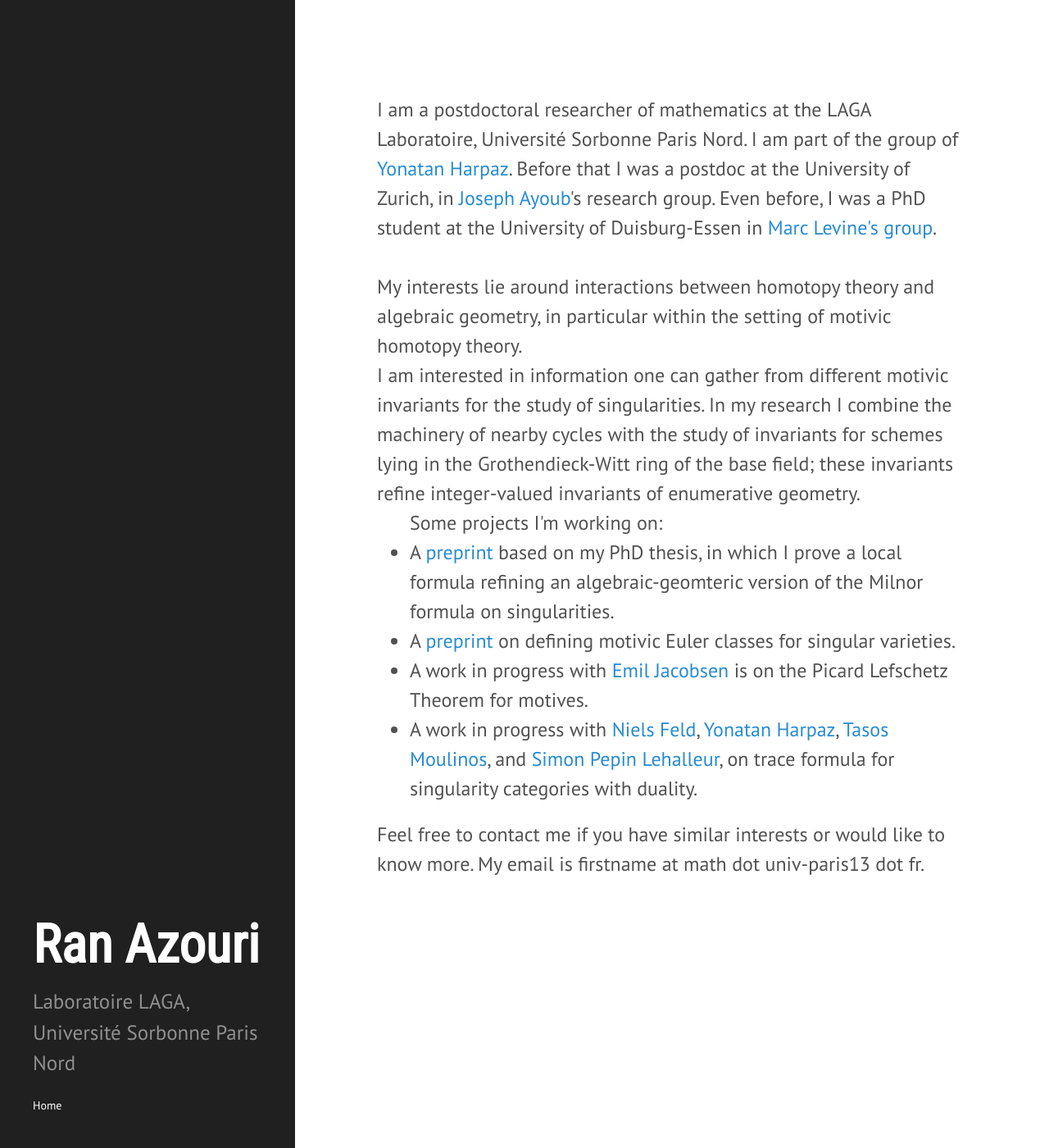
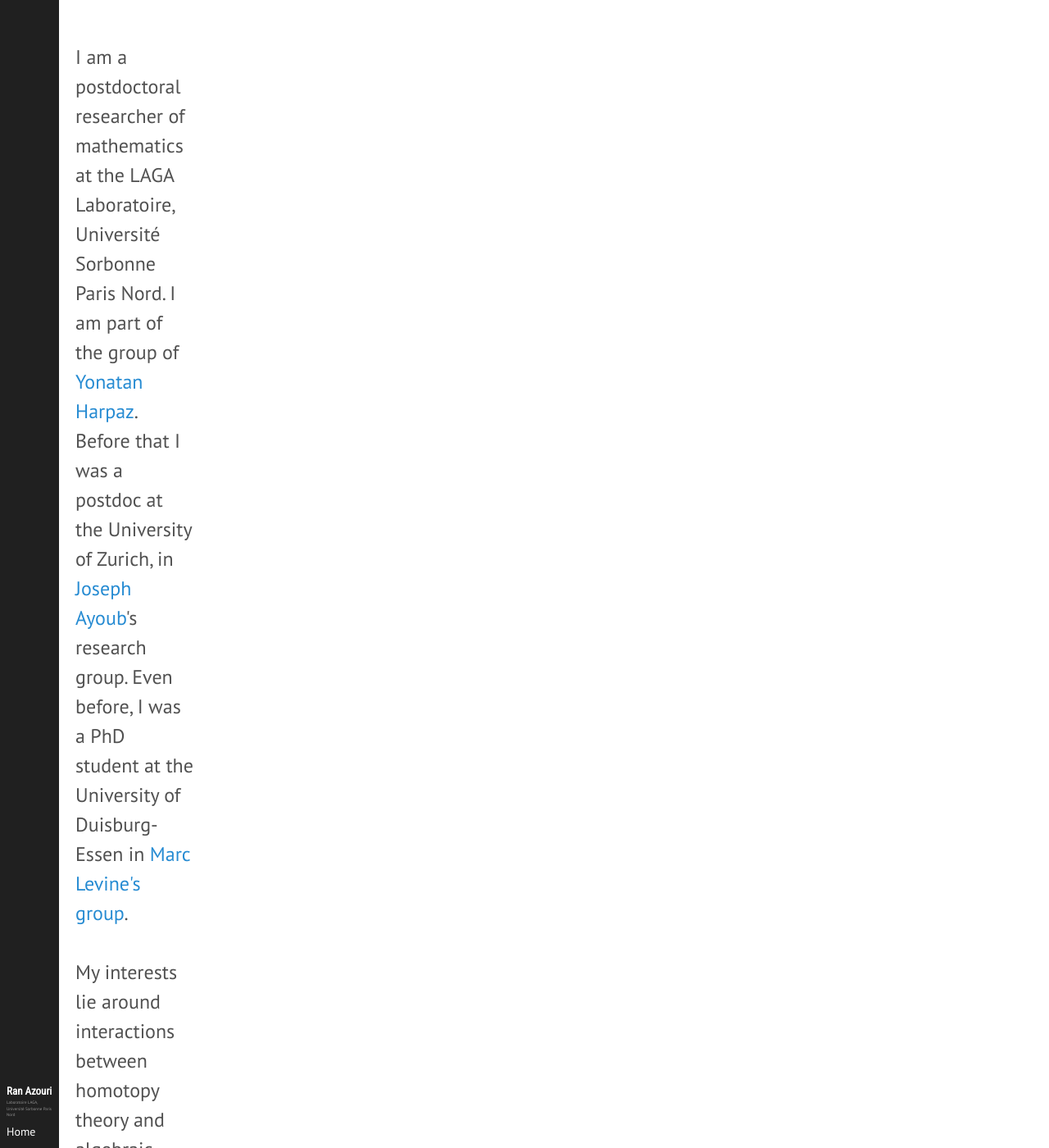
Before and after one commit to ransass/ransass.github.io, a Jekyll site: the page built from index.html, in a window 1280 px wide and 1400 px high. Shown: the whole window at 82% size. Built offline with Jekyll 4.4.1, drawn with Linux system fonts in a browser that asks for light colours; some web fonts are replaced; the list of posts is cut into pages by our own code.

Commit message:
Update hyde.css

```diff
--- a/public/css/hyde.css
+++ b/public/css/hyde.css
@@ -36,12 +36,12 @@ html {
 }
 @media (min-width: 48em) {
   html {
-    font-size: 16px;
+    font-size: 6px; /*16*/
   }
 }
 @media (min-width: 58em) {
   html {
-    font-size: 20px;
+    font-size: 4px; /*20*/
   }
 }
 
@@ -124,6 +124,7 @@ a.sidebar-nav-item:focus {
 .content {
   padding-top:    4rem;
   padding-bottom: 4rem;
+  font-size: 3px; /*None*/
 }
 
 @media (min-width: 48em) {
@@ -131,6 +132,7 @@ a.sidebar-nav-item:focus {
     max-width: 38rem;
     margin-left: 20rem;
     margin-right: 2rem;
+    font-size: 5px; /*None*/
   }
 }
 
@@ -138,6 +140,7 @@ a.sidebar-nav-item:focus {
   .content {
     margin-left: 22rem;
     margin-right: 4rem;
+    font-size: 7px; /*None*/
   }
 }
 
```
